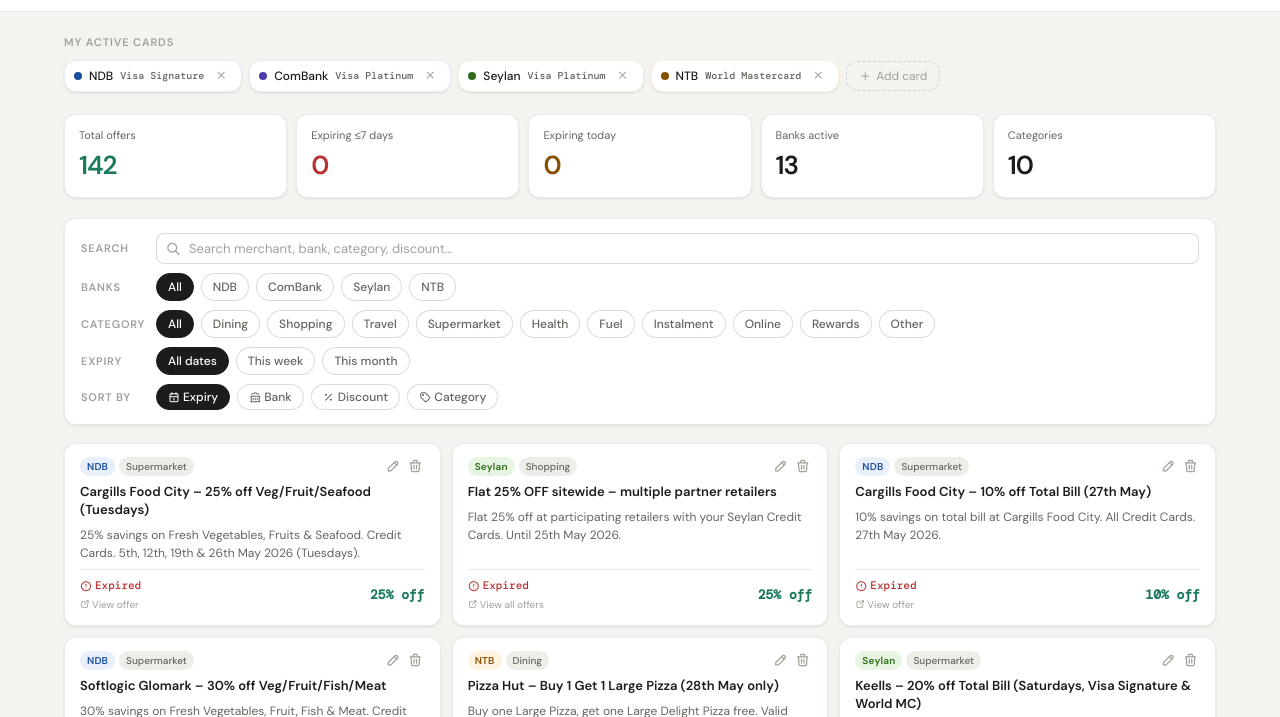
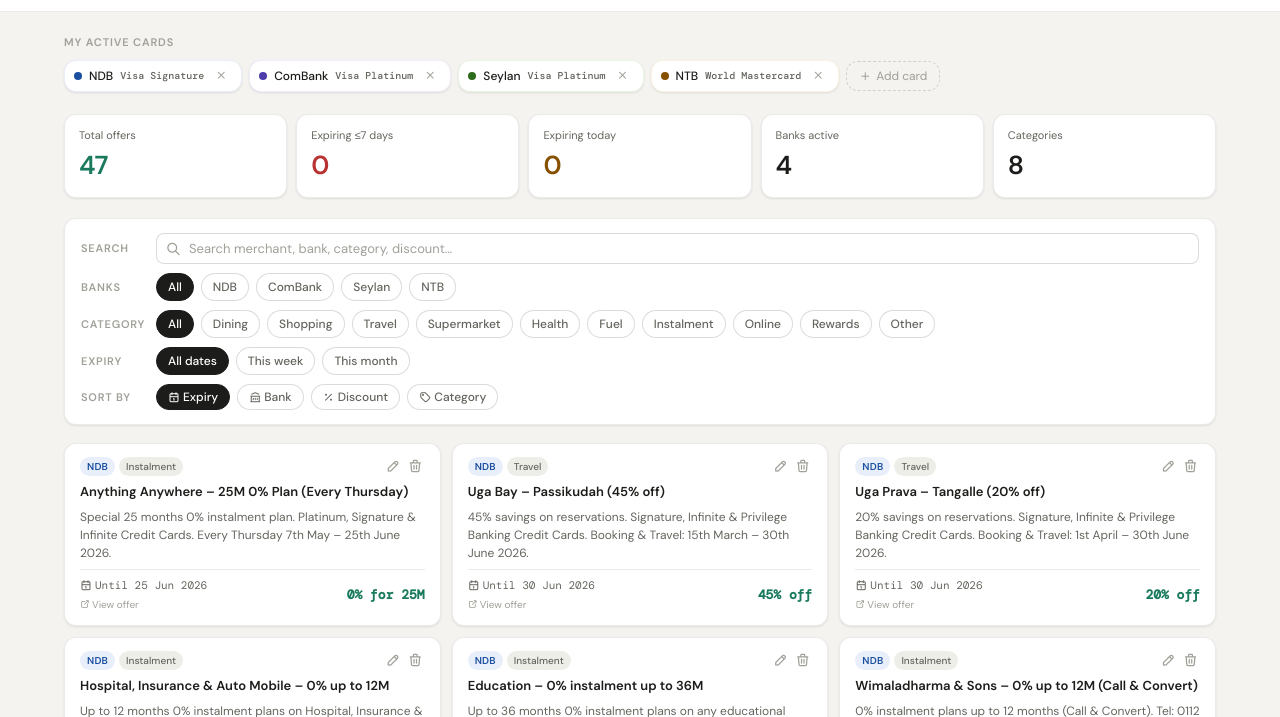
Before and after one commit to PasiChanu/CC_offers, a plain HTML site: page index.html in a window 1280 px wide. Shown: the part 45-762 px from the top of the page. Drawn offline with nearby package versions, Linux system fonts and the light colour scheme.

Commit message:
Add files via upload

```diff
--- a/index.html
+++ b/index.html
@@ -551,11 +551,13 @@
 
 function render(){
   document.getElementById('date-disp').textContent=TODAY.toLocaleDateString('en-GB',{weekday:'short',day:'numeric',month:'short',year:'numeric'});
-  const urg=offers.filter(o=>{const d=daysLeft(o.expiry);return d>=0&&d<=7;});
-  const tod=offers.filter(o=>daysLeft(o.expiry)===0);
-  const banks=new Set(offers.map(o=>o.bank));
-  const cats=new Set(offers.map(o=>o.cat));
-  document.getElementById('s-total').textContent=offers.length;
+  const myBankSet=new Set(myCards.map(c=>c.bankName));
+  const visibleOffers=offers.filter(o=>(myBankSet.size===0||myBankSet.has(o.bank))&&daysLeft(o.expiry)>=0);
+  const urg=visibleOffers.filter(o=>{const d=daysLeft(o.expiry);return d>=0&&d<=7;});
+  const tod=visibleOffers.filter(o=>daysLeft(o.expiry)===0);
+  const banks=new Set(visibleOffers.map(o=>o.bank));
+  const cats=new Set(visibleOffers.map(o=>o.cat));
+  document.getElementById('s-total').textContent=visibleOffers.length;
   document.getElementById('s-urg').textContent=urg.length;
   document.getElementById('s-today').textContent=tod.length;
   document.getElementById('s-banks').textContent=banks.size;
@@ -564,7 +566,11 @@
   if(urg.length>0){bn.style.display='flex';const p=[];if(tod.length)p.push(tod.length+' offer'+(tod.length>1?'s':'')+' expire today');const r=urg.length-tod.length;if(r)p.push(r+' more expiring within 7 days');document.getElementById('banner-txt').textContent=p.join(' · ')+' — act fast!';}
   else bn.style.display='none';
   const q=document.getElementById('si').value.trim().toLowerCase();
+  // Only show offers from banks in user's wallet
+  const myBankNames=new Set(myCards.map(c=>c.bankName));
   let list=offers.filter(o=>{
+    if(daysLeft(o.expiry)<0)return false; // hide expired offers
+    if(myBankNames.size>0&&!myBankNames.has(o.bank))return false;
     if(selBanks.size>0&&!selBanks.has(o.bank))return false;
     if(fCat!=='all'&&o.cat!==fCat)return false;
     if(fTime==='week'){const d=daysLeft(o.expiry);if(d<0||d>7)return false;}
@@ -577,7 +583,13 @@
   else if(sortBy==='discount')list.sort((a,b)=>discNum(b.disc)-discNum(a.disc));
   else list.sort((a,b)=>a.cat.localeCompare(b.cat));
   const grid=document.getElementById('grid');
-  if(!list.length){grid.innerHTML=`<div class="empty-state"><i class="ti ti-inbox"></i>No offers match your filters.</div><button class="add-tile" onclick="openOfferModal()"><i class="ti ti-plus"></i> Add offer</button>`;return;}
+  if(!list.length){
+    const msg=myBankNames.size===0
+      ?'Add cards to your wallet to see offers'
+      :'No offers match your filters.';
+    grid.innerHTML=`<div class="empty-state"><i class="ti ti-inbox"></i>${msg}</div><button class="add-tile" onclick="openOfferModal()"><i class="ti ti-plus"></i> Add offer</button>`;
+    return;
+  }
   grid.innerHTML=list.map(o=>{
     const d=daysLeft(o.expiry);
     const isExp=d<0,isT=d===0,isU=d>=0&&d<=3,isW=d>=0&&d<=7&&!isU;
```
